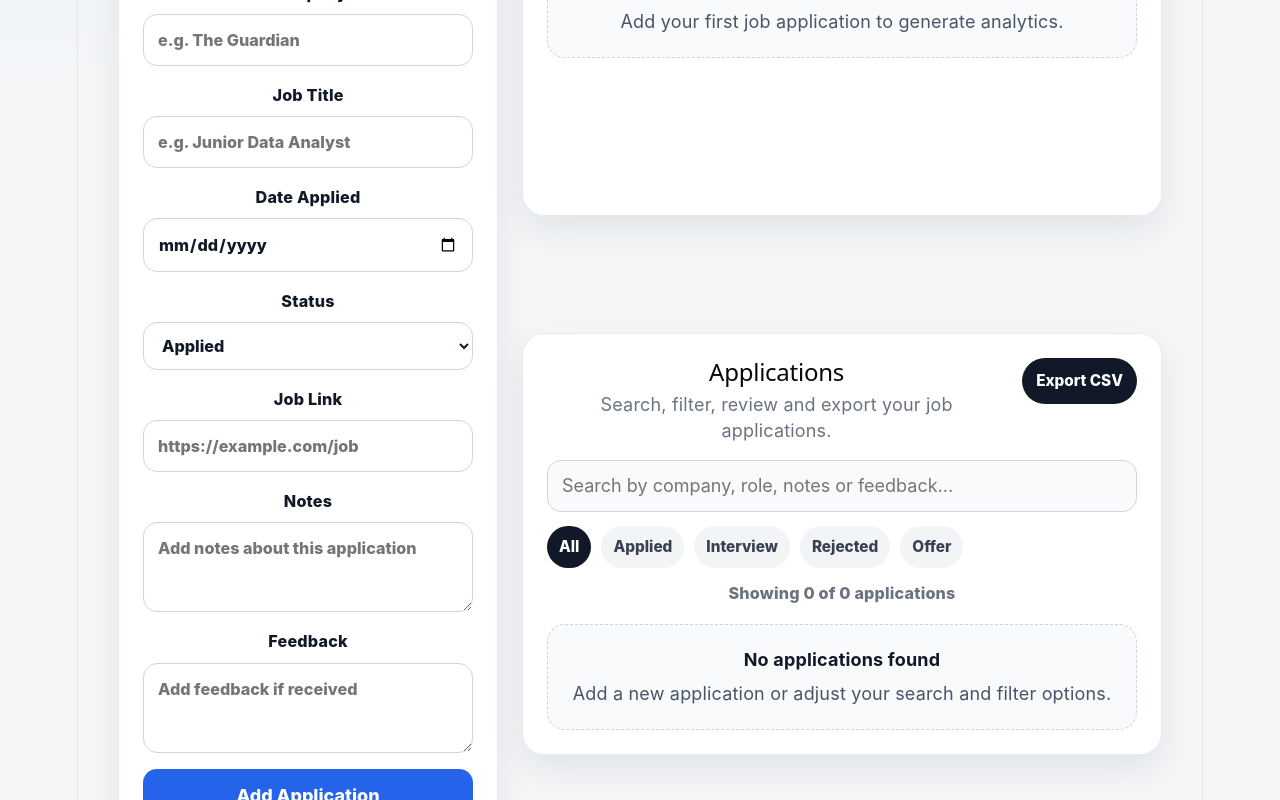
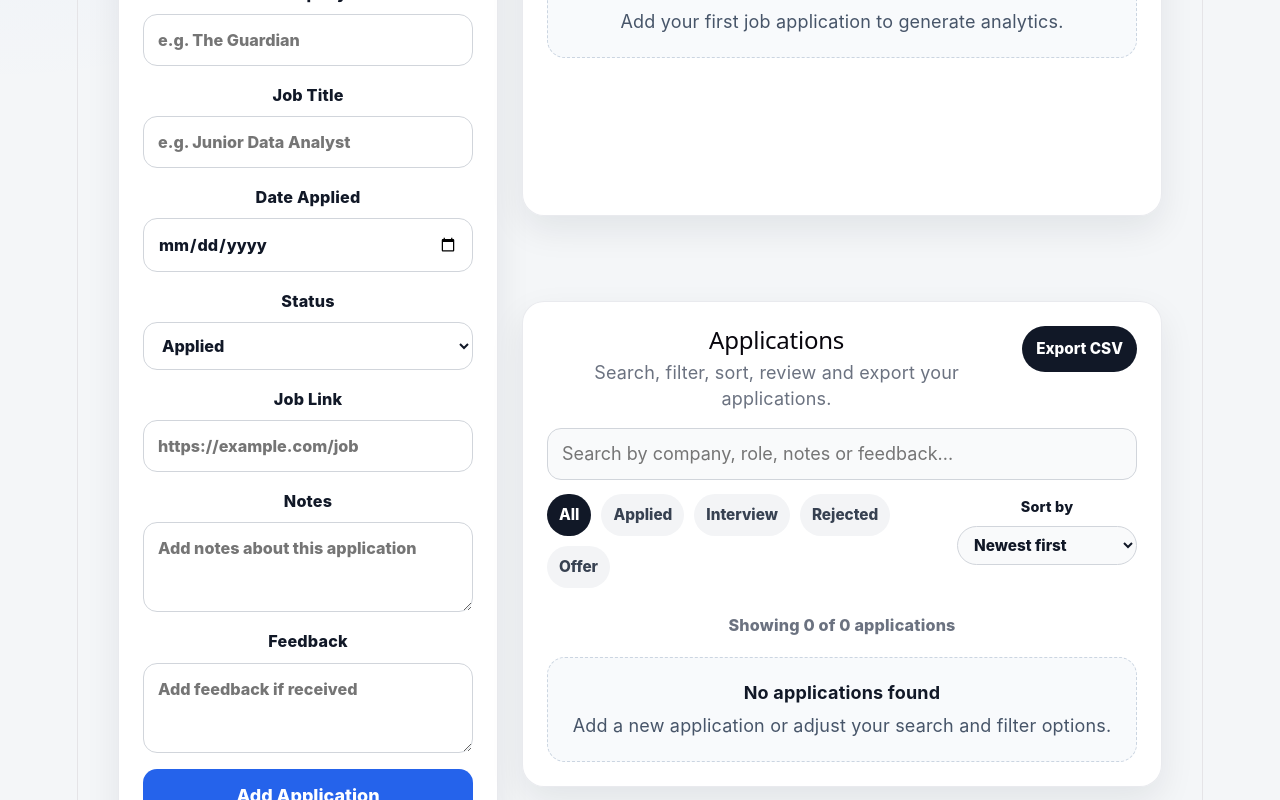
Before and after one commit to KrzysztofDrezek/job-application-tracker, a React (Vite) app: page / in a window 1280 px wide. Shown: the part 535-1335 px from the top of the page. Built offline with nearby package versions, Linux system fonts and the light colour scheme.

Commit message:
Add application sorting

```diff
--- a/src/App.css
+++ b/src/App.css
@@ -323,6 +323,28 @@ button:hover {
   background: #111827;
 }
 
+.controls-row {
+  display: flex;
+  justify-content: space-between;
+  align-items: flex-start;
+  gap: 14px;
+  margin-bottom: 12px;
+}
+
+.sort-control {
+  min-width: 180px;
+  display: grid;
+  gap: 6px;
+  font-size: 0.8rem;
+}
+
+.sort-control select {
+  padding: 8px 12px;
+  border-radius: 999px;
+  background: #f9fafb;
+  font-size: 0.85rem;
+}
+
 .results-count {
   margin: 0 0 18px;
   color: #6b7280;
@@ -545,4 +567,12 @@ button:hover {
     flex-direction: row;
     flex-wrap: wrap;
   }
+
+  .controls-row {
+  flex-direction: column;
 }
+
+.sort-control {
+  width: 100%;
+}
+}
--- a/src/App.jsx
+++ b/src/App.jsx
@@ -15,6 +15,7 @@ function App() {
 
   const [statusFilter, setStatusFilter] = useState("All");
   const [searchTerm, setSearchTerm] = useState("");
+  const [sortOption, setSortOption] = useState("newest");
   const [editingApplicationId, setEditingApplicationId] = useState(null);
 
   const [formData, setFormData] = useState({
@@ -180,6 +181,33 @@ function App() {
     return matchesStatus && matchesSearch;
   });
 
+  const sortedApplications = [...filteredApplications].sort((a, b) => {
+    if (sortOption === "newest") {
+      return new Date(b.dateApplied) - new Date(a.dateApplied);
+    }
+
+    if (sortOption === "oldest") {
+      return new Date(a.dateApplied) - new Date(b.dateApplied);
+    }
+
+    if (sortOption === "company") {
+      return a.company.localeCompare(b.company);
+    }
+
+    if (sortOption === "status") {
+      const statusOrder = {
+        Applied: 1,
+        Interview: 2,
+        Rejected: 3,
+        Offer: 4,
+      };
+
+      return statusOrder[a.status] - statusOrder[b.status];
+    }
+
+    return 0;
+  });
+
   const totalApplications = applications.length;
 
   const totalInterviews = applications.filter(
@@ -230,7 +258,10 @@ function App() {
       <section className="page-header">
         <div>
           <h1>Job Application Tracker</h1>
-          <p>Track applications, monitor progress and keep your job search organised.</p>
+          <p>
+            Track applications, monitor progress and keep your job search
+            organised.
+          </p>
         </div>
       </section>
 
@@ -436,7 +467,7 @@ function App() {
           <div className="section-header">
             <div>
               <h2>Applications</h2>
-              <p>Search, filter, review and export your job applications.</p>
+              <p>Search, filter, sort, review and export your applications.</p>
             </div>
 
             <button
@@ -457,6 +488,7 @@ function App() {
             />
           </div>
 
+          <div className="controls-row">
             <div className="filters">
               {["All", "Applied", "Interview", "Rejected", "Offer"].map(
                 (status) => (
@@ -474,11 +506,26 @@ function App() {
               )}
             </div>
 
+            <label className="sort-control">
+              Sort by
+              <select
+                value={sortOption}
+                onChange={(event) => setSortOption(event.target.value)}
+              >
+                <option value="newest">Newest first</option>
+                <option value="oldest">Oldest first</option>
+                <option value="company">Company A-Z</option>
+                <option value="status">Status</option>
+              </select>
+            </label>
+          </div>
+
           <p className="results-count">
-            Showing {filteredApplications.length} of {applications.length} applications
+            Showing {sortedApplications.length} of {applications.length}{" "}
+            applications
           </p>
 
-          {filteredApplications.length === 0 ? (
+          {sortedApplications.length === 0 ? (
             <div className="empty-state">
               <strong>No applications found</strong>
               <p>
@@ -487,7 +534,7 @@ function App() {
             </div>
           ) : (
             <div className="applications-list">
-              {filteredApplications.map((application) => (
+              {sortedApplications.map((application) => (
                 <article className="application-item" key={application.id}>
                   <div className="application-main">
                     <div className="application-top">
```
Lines whose indentation alone changed are shown as unchanged.
